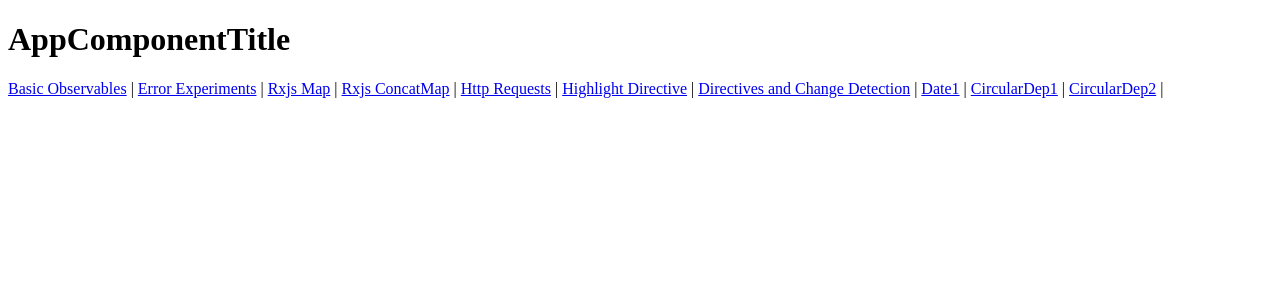
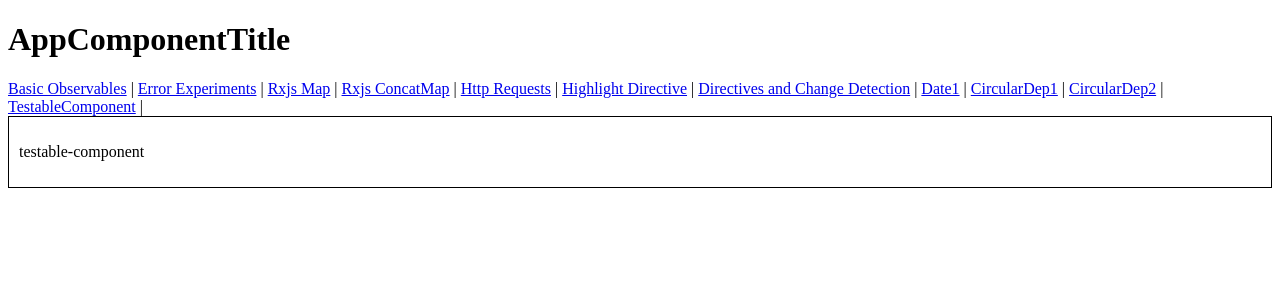
Before and after one commit to costin-branzas/angular-experiments-3, an Angular app: page /testable/testable1 in a window 1280 px wide. Before the commit this address led to /. Shown: the top 300 px of the page. Built offline with nearby package versions, Linux system fonts and the light colour scheme.

Commit message:
base for testable component (experimenting with unit testing)

```diff
--- a/src/app/app.component.ts
+++ b/src/app/app.component.ts
@@ -15,6 +15,7 @@ import { Component } from '@angular/core';
   <a routerLink="/date/date1">Date1</a> |
   <a routerLink="/circular-dep/circular-dep1">CircularDep1</a> |
   <a routerLink="/circular-dep/circular-dep2">CircularDep2</a> |
+  <a routerLink="/testable/testable1">TestableComponent</a> |
   <router-outlet></router-outlet>`,
 })
 export class AppComponent {
--- a/src/app/app.module.ts
+++ b/src/app/app.module.ts
@@ -10,6 +10,7 @@ import { HttpExperimentsModule } from './http-experiments-module/http-experiment
 import { DirectivesModule } from './directives-module/directives-module.module';
 import { DateModule  } from './date-module/date-module.module';
 import { CircularDepModule  } from './circular-dep/circular-dep.module';
+import { TestableModule } from './testable/testable.module';
 
 
 @NgModule({
@@ -25,7 +26,8 @@ import { CircularDepModule  } from './circular-dep/circular-dep.module';
     HttpExperimentsModule,
     DirectivesModule,
     DateModule,
-    CircularDepModule
+    CircularDepModule,
+    TestableModule
   ],
   declarations: [
     AppComponent
--- /dev/null
+++ b/src/app/testable/components/testable.component.ts
@@ -0,0 +1,19 @@
+import { Component } from '@angular/core';
+import { Observable, Observer, Subscriber } from 'rxjs';
+
+
+@Component({
+  selector: 'testable-component',
+  template:
+  `<div style = "border:1px solid black; padding: 10px;">
+
+  <p>{{title}}</p>
+
+  </div>`
+})
+export class TestableComponent {
+  title = "testable-component";
+
+
+
+}
```
Also changed, not shown: src/app/testable/testable.module.ts (added, +24 -0 lines).
